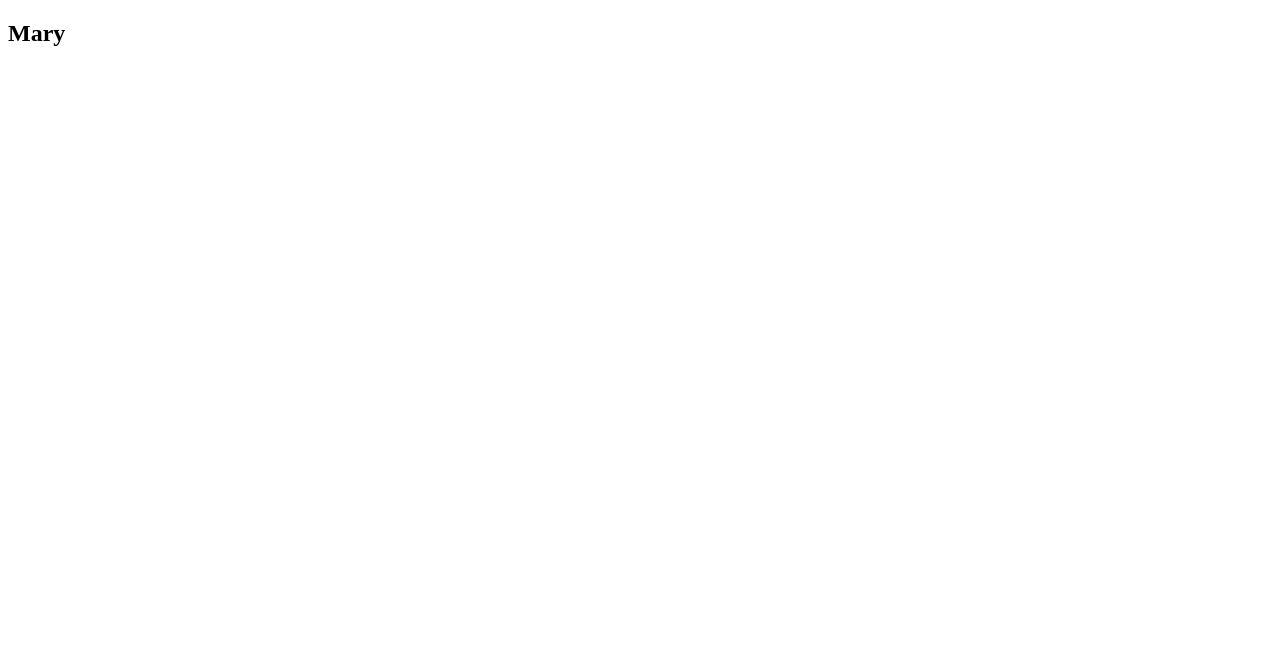
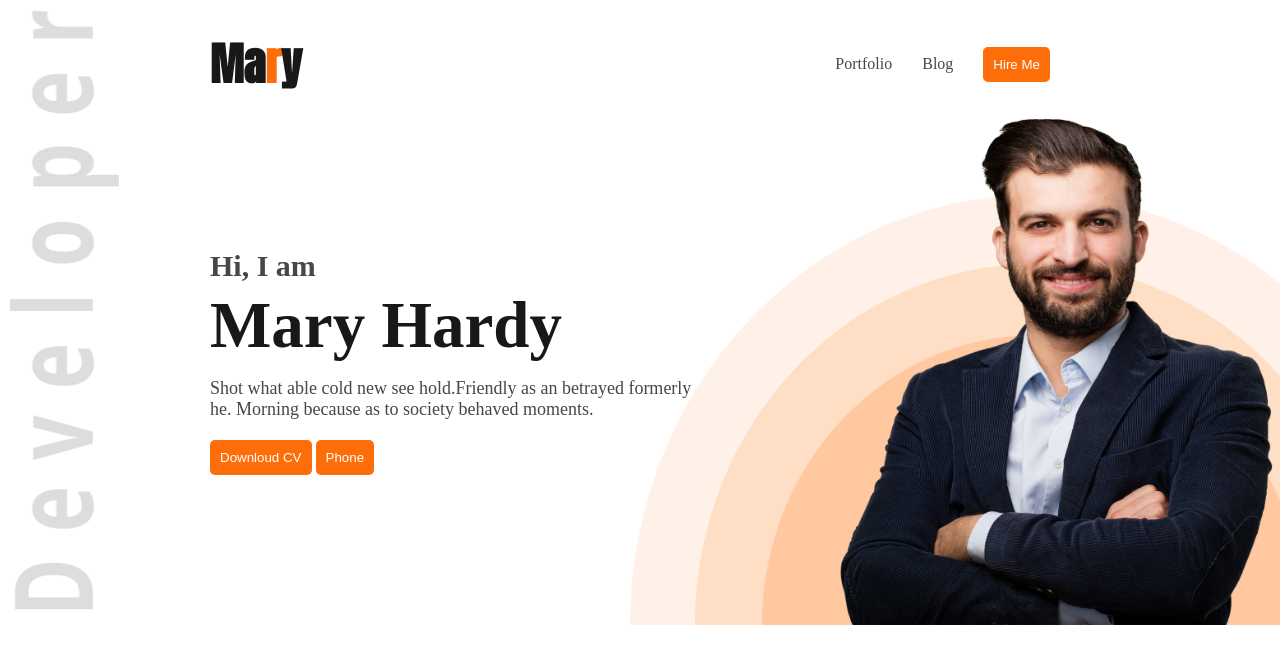
Before and after one commit to fahim-khandakar/developer-portfolio, a plain HTML site: page index.html in a window 1280 px wide. Drawn offline with Linux system fonts and the light colour scheme.

Commit message:
header completed

```diff
--- a/index.html
+++ b/index.html
@@ -12,10 +12,26 @@
 </head>
 
 <body>
-    <header>
+    <header class="header-container">
         <nav>
-            <h1>Ma<span>r</span>y</h1>
+            <h1 class="nav-title">Ma<span class="orange-color">r</span>y</h1>
+            <ul>
+                <li><a href="">Portfolio</a></li>
+                <li><a href="">Blog</a></li>
+                <li><button class="primary-btn">Hire Me</button></li>
+            </ul>
         </nav>
+
+        <section class="header-section">
+            <div class="greeting-banner" >
+                <h2 class="hi-greeting black-color-1">Hi, I  am</h2>
+                <h1 class="name-greeting black-color-2 ">Mary Hardy</h1>
+                <p class="p-greeting black-color-1">Shot what able cold new see hold.Friendly as an betrayed formerly he. Morning because as to society behaved moments.</p>
+                <button class="primary-btn">Downloud CV</button>
+                <button class="primary-btn">Phone</button>
+            </div>
+                <img src="images/hardy.png" alt="">
+        </section>
     </header>
 
     <main>
--- a/style.css/index.css
+++ b/style.css/index.css
@@ -0,0 +1,117 @@
+* {
+    margin: 0px;
+    padding: 0px;
+}
+
+/* shared class list  */
+
+.orange-color {
+    color: #FD6E0A;
+}
+
+.black-color-1 {
+    color: #474747;
+}
+
+.black-color-2 {
+    color: #181818;
+}
+
+.primary-btn {
+    color: #FFF;
+    border-radius: 5px;
+    background: #FD6E0A;
+    padding: 10px;
+    border: 0px;
+}
+
+
+
+
+
+/* nav style start  */
+
+nav {
+    display: flex;
+    justify-content: space-between;
+    align-items: center;
+    padding-top: 20px;
+    margin-left: 200px;
+    margin-right: 200px;
+}
+
+.nav-title {
+    color: #181818;
+    font-family: 'Anton', sans-serif;
+    font-size: 45px;
+    font-weight: 800;
+}
+
+
+
+nav ul {
+    display: flex;
+    align-items: center;
+}
+
+nav ul li {
+    list-style: none;
+    margin-right: 30px;
+}
+
+nav ul li a {
+    text-decoration: none;
+    color: #474747;
+}
+
+
+/* header section start  */
+.header-container{
+    background-image: url('../images/developer.png');
+    background-repeat: no-repeat;
+    background-position: top left;
+    background-size: 110px 600px;
+    margin-left: 10px;
+    margin-top: 10px;
+}
+
+
+.header-section {
+    display: flex;
+    align-items: center;
+    justify-content: space-between;
+    background-image: url('../images/header_bg.png ');
+    background-repeat: no-repeat;
+    background-position: bottom right;
+    background-size: 650px 430px;
+}
+
+.greeting-banner{
+    display: block;
+    width: 500px;
+    margin-left: 200px;
+}
+
+.hi-greeting {
+    font-size: 30px;
+    font-weight: 600;
+    padding-bottom: 5px;
+}
+
+.name-greeting {
+    font-size: 65px;
+    font-weight: 700;
+    padding-bottom: 15px;
+}
+
+.p-greeting {
+    font-size: 18px;
+    font-weight: 400;
+    padding-bottom: 20px;
+}
+
+
+img {
+    width: 480px;
+    height: 527px;
+}
```
